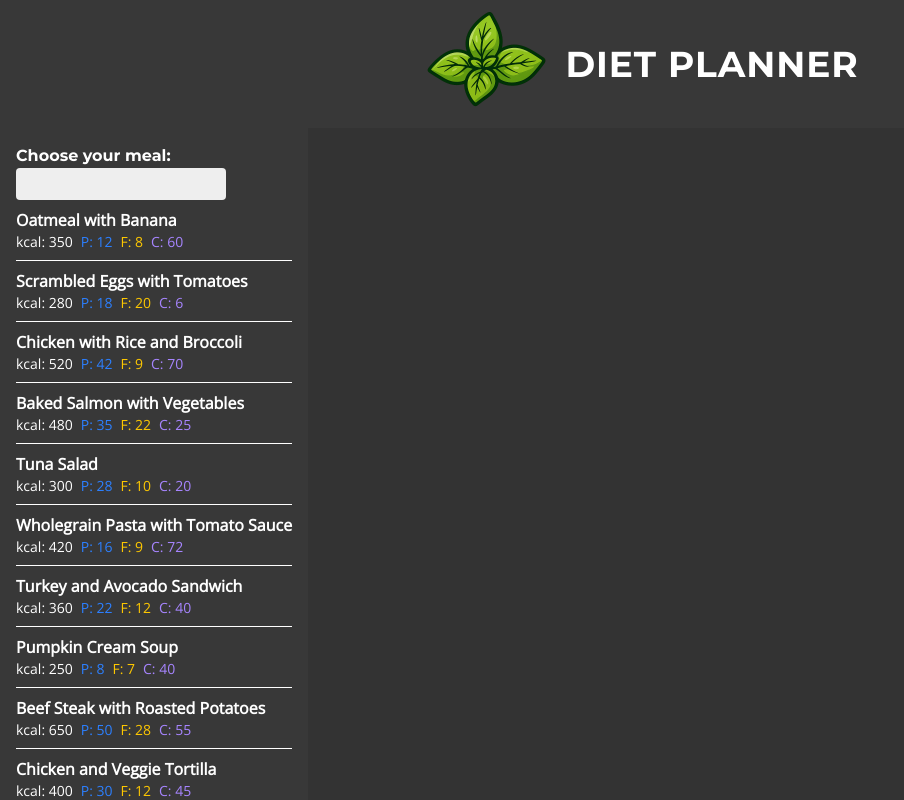
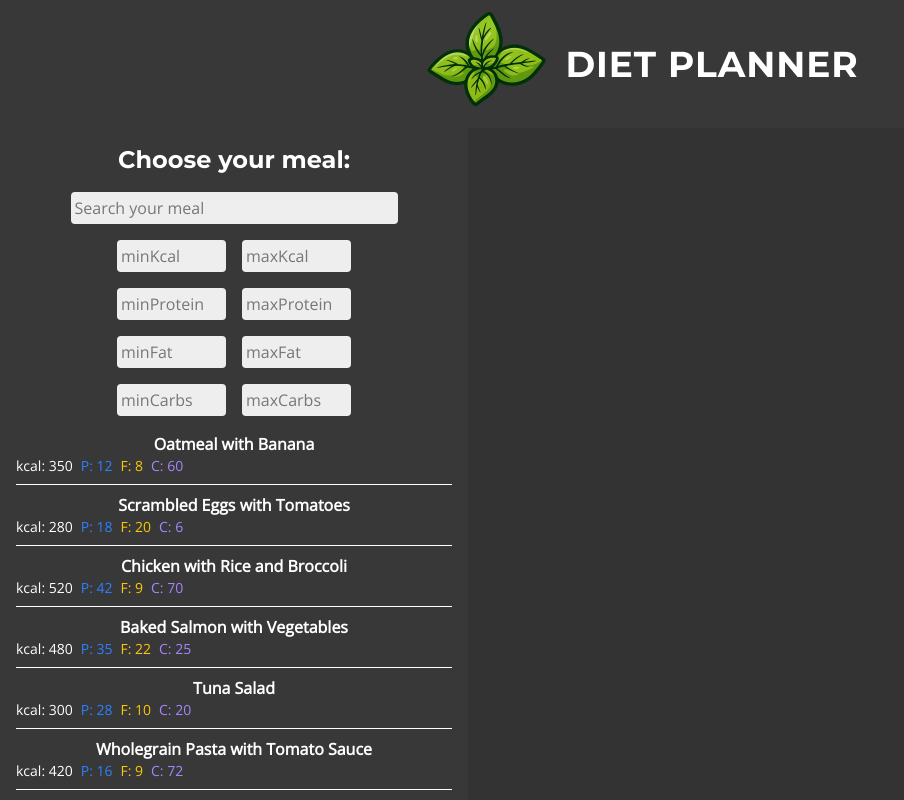
Before and after one commit to ZajacMateusz1/Diet-Planner, a React (Vite) app: page / in a window 1280 px wide. Shown: the top 800 px of the page, without its empty margins (0-904 px from the left). Built offline with nearby package versions, Linux system fonts and the light colour scheme.

Commit message:
Add filter logic in FindMealModal

```diff
--- /dev/null
+++ b/src/components/FilterInputs.jsx
@@ -0,0 +1,35 @@
+export default function FilterInputs({
+  minFilter,
+  maxFilter,
+  filters,
+  handleSearch,
+}) {
+  return (
+    <div className="mb-4">
+      <input
+        type="number"
+        className="bg-[#eee] p-1 text-black rounded-sm mr-4 w-1/4"
+        value={filters[minFilter]}
+        onChange={(e) => {
+          handleSearch(
+            e.target.value === "" ? "" : Math.max(+e.target.value, 0),
+            minFilter
+          );
+        }}
+        placeholder={minFilter}
+      />
+      <input
+        type="number"
+        className="bg-[#eee] p-1 text-black rounded-sm w-1/4"
+        value={filters[maxFilter]}
+        onChange={(e) => {
+          handleSearch(
+            e.target.value === "" ? "" : Math.max(+e.target.value, 0),
+            maxFilter
+          );
+        }}
+        placeholder={maxFilter}
+      />
+    </div>
+  );
+}
--- a/src/components/FindMealModal.jsx
+++ b/src/components/FindMealModal.jsx
@@ -1,31 +1,84 @@
 import { useState } from "react";
+import FilterInputs from "./FilterInputs.jsx";
 import MEALS from "../../meals.json";
 export default function FindMealModal() {
-  const [query, setQuery] = useState("");
-  function handleSearch(userInput) {
-    setQuery(userInput);
+  const [filters, setFilters] = useState({
+    query: "",
+    minKcal: "",
+    maxKcal: "",
+    minProtein: "",
+    maxProtein: "",
+    minFat: "",
+    maxFat: "",
+    minCarbs: "",
+    maxCarbs: "",
+  });
+  function handleSearch(userInput, type) {
+    setFilters((prev) => ({ ...prev, [type]: userInput }));
   }
   const filtered = MEALS.filter((meal) => {
-    return query.toLowerCase() === ""
-      ? true
-      : meal.name.toLowerCase().includes(query.toLowerCase());
+    const matchQuery =
+      filters.query.toLowerCase() === ""
+        ? true
+        : meal.name.toLowerCase().includes(filters.query.toLowerCase());
+    const matchKcal =
+      (filters.minKcal === "" || meal.kcal >= filters.minKcal) &&
+      (filters.maxKcal === "" || meal.kcal <= filters.maxKcal);
+    const matchProtein =
+      (filters.minProtein === "" || meal.protein >= filters.minProtein) &&
+      (filters.maxProtein === "" || meal.protein <= filters.maxProtein);
+    const matchFat =
+      (filters.minFat === "" || meal.fat >= filters.minFat) &&
+      (filters.maxFat === "" || meal.fat <= filters.maxFat);
+    const matchCarbs =
+      (filters.minCarbs === "" || meal.carbs >= filters.minCarbs) &&
+      (filters.maxCarbs === "" || meal.carbs <= filters.maxCarbs);
+
+    return matchQuery && matchKcal && matchProtein && matchFat && matchCarbs;
   });
   return (
-    <dialog open={true} className="bg-[#383838] text-white p-4">
-      <h2>Choose your meal:</h2>
+    <dialog open={true} className="bg-[#383838] text-white p-4 text-center">
+      <h2 className="text-2xl">Choose your meal:</h2>
       <input
         type="text"
-        value={query}
+        value={filters.query}
         onChange={(e) => {
-          handleSearch(e.target.value);
+          handleSearch(e.target.value, "query");
         }}
-        className="bg-[#eee] p-1 text-black rounded-sm mb-2"
+        placeholder="Search your meal"
+        className="bg-[#eee] p-1 text-black rounded-sm  my-4 w-3/4"
       />
+      <div className="filters mb-4">
+        <FilterInputs
+          minFilter={"minKcal"}
+          maxFilter={"maxKcal"}
+          filters={filters}
+          handleSearch={handleSearch}
+        />
+        <FilterInputs
+          minFilter={"minProtein"}
+          maxFilter={"maxProtein"}
+          filters={filters}
+          handleSearch={handleSearch}
+        />
+        <FilterInputs
+          minFilter={"minFat"}
+          maxFilter={"maxFat"}
+          filters={filters}
+          handleSearch={handleSearch}
+        />
+        <FilterInputs
+          minFilter={"minCarbs"}
+          maxFilter={"maxCarbs"}
+          filters={filters}
+          handleSearch={handleSearch}
+        />
+      </div>
       {filtered.length > 0 ? (
         <ul>
           {filtered.map((meal) => {
             return (
-              <li key={meal.id}>
+              <li key={meal.id} className="select-none">
                 <p className="font-bold">{meal.name}</p>
                 <p className="meal-info flex gap-2 text-sm">
                   <span>kcal: {meal.kcal}</span>
@@ -40,7 +93,7 @@ export default function FindMealModal() {
         </ul>
       ) : (
         <p className="">
-          {`Hmm... nothing tasty found for ${query}. Maybe try another keyword or change filters?`}
+          {`Hmm... nothing tasty found for ${filters.query}. Maybe try another keyword or change filters?`}
         </p>
       )}
     </dialog>
```
